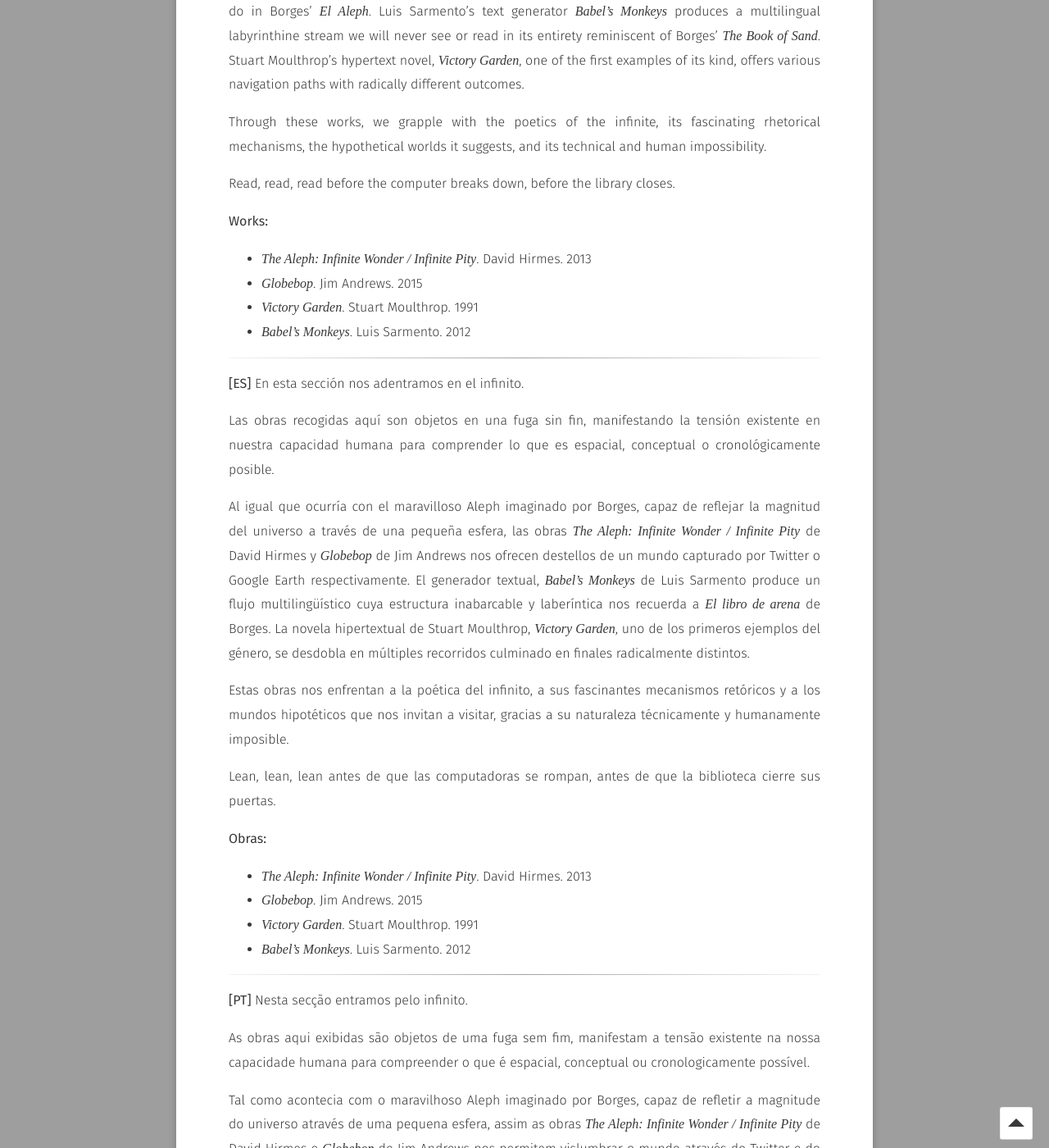
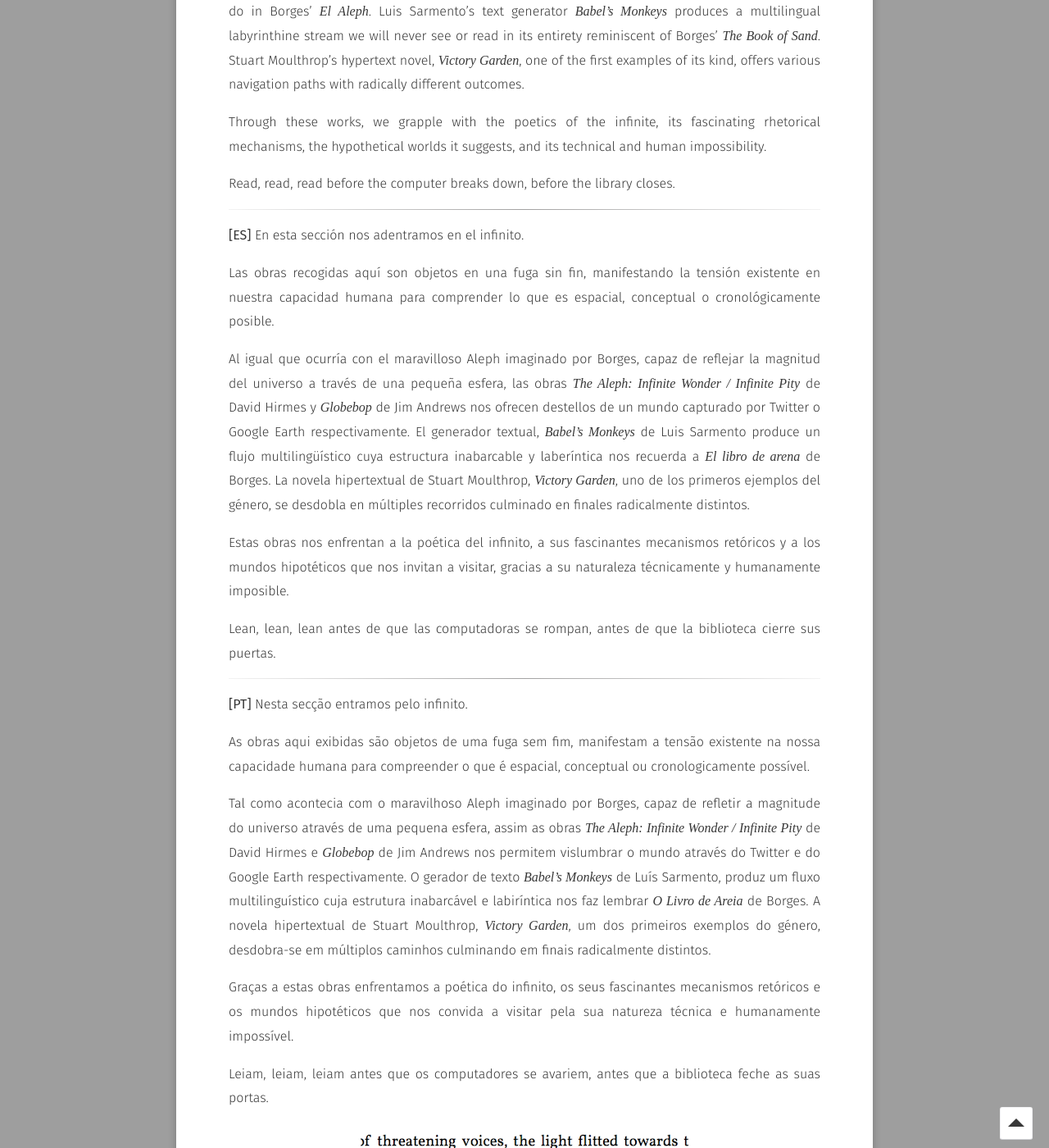
Before and after one commit to nolegacyexhibit/nolegacyexhibit.github.io, a Jekyll site: the page built from _posts/2016-03-22-infiniteLabyrinth.md, in a window 1280 px wide and 1400 px high, scrolled down 611 px. Shown: the whole window at 82% size. Built offline with Jekyll 4.4.1, drawn with Linux system fonts in a browser that asks for light colours; some web fonts are replaced; some of the changed text lies outside the part shown.

Commit message:
Update 2016-03-22-infiniteLabyrinth.md

```diff
--- a/_posts/2016-03-22-infiniteLabyrinth.md
+++ b/_posts/2016-03-22-infiniteLabyrinth.md
@@ -1,6 +1,6 @@
 ---
 layout: post-digital
-title: The Endless Labyrinth / El laberinto infinito /  O labirinto infinito
+title: The endless labyrinth / El laberinto infinito /  O labirinto infinito
 tags: [digital]
 categories: [digital]
 description: In this section we come into contact with the infinite. / En esta sección nos adentramos en el infinito. / Nesta secção entramos pelo infinito.
@@ -21,14 +21,6 @@ Through these works, we grapple with the poetics of the infinite, its fascinatin
 
 Read, read, read before the computer breaks down, before the library closes.
 
-**Works:**
-
-
-- *The Aleph: Infinite Wonder / Infinite Pity*. David Hirmes. 2013
-- *Globebop*. Jim Andrews. 2015
-- *Victory Garden*. Stuart Moulthrop. 1991
-- *Babel’s Monkeys*. Luis Sarmento. 2012
-
 ---
 
 <a id="ES"/>**[ES]** En esta sección nos adentramos en el infinito.
@@ -40,14 +32,6 @@ Al igual que ocurría con el maravilloso Aleph imaginado por Borges, capaz de re
 Estas obras nos enfrentan a la poética del infinito, a sus fascinantes mecanismos retóricos y a los mundos hipotéticos que nos invitan a visitar, gracias a su naturaleza técnicamente y humanamente imposible.
 
 Lean, lean, lean antes de que las computadoras se rompan, antes de que la biblioteca cierre sus puertas.
-
-**Obras:**
-
-
-- *The Aleph: Infinite Wonder / Infinite Pity*. David Hirmes. 2013
-- *Globebop*. Jim Andrews. 2015
-- *Victory Garden*. Stuart Moulthrop. 1991
-- *Babel’s Monkeys*. Luis Sarmento. 2012
 
 ---
 
@@ -61,14 +45,6 @@ Graças a estas obras enfrentamos a poética do infinito, os seus fascinantes me
 
 Leiam, leiam, leiam antes que os computadores se avariem, antes que a biblioteca feche as suas portas.
 
-**Obras:**
-
-
-- *The Aleph: Infinite Wonder / Infinite Pity*. David Hirmes. 2013
-- *Globebop*. Jim Andrews. 2015
-- *Victory Garden*. Stuart Moulthrop. 1991
-- *Babel’s Monkeys*. Luis Sarmento. 2012
-
 ![The Aleph: Infinite Wonder / Infinite Pity](/assets/img/AlephHirmes.jpg "David Hirmes, *The Aleph: Infinite Wonder / Infinite Pity*")
 <center>David Hirmes, <em>The Aleph: Infinite Wonder / Infinite Pity</em> (2013)</center>
 <br/>
```
